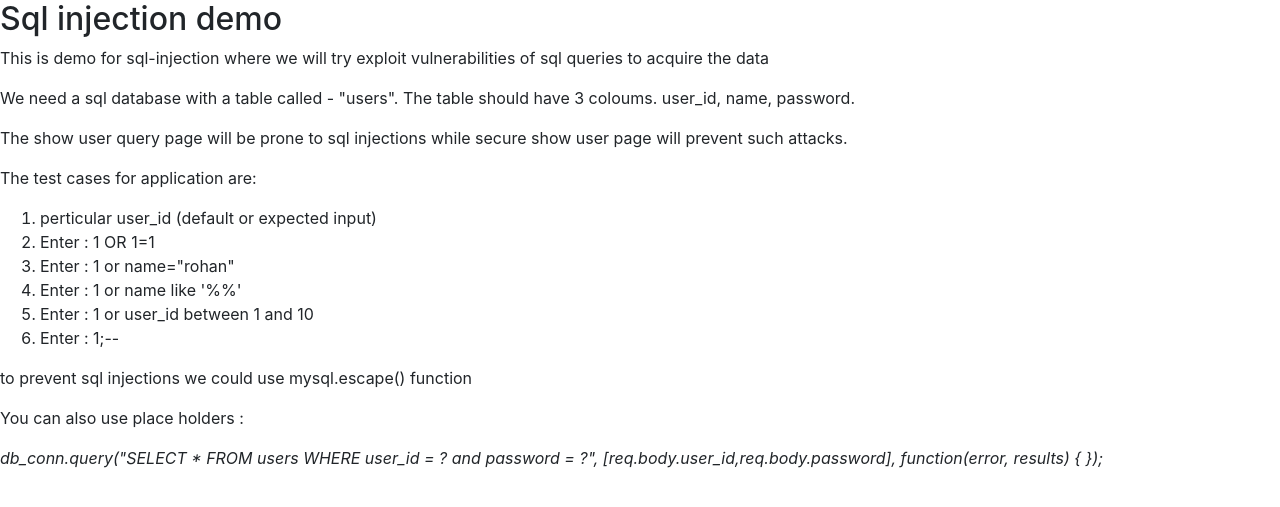
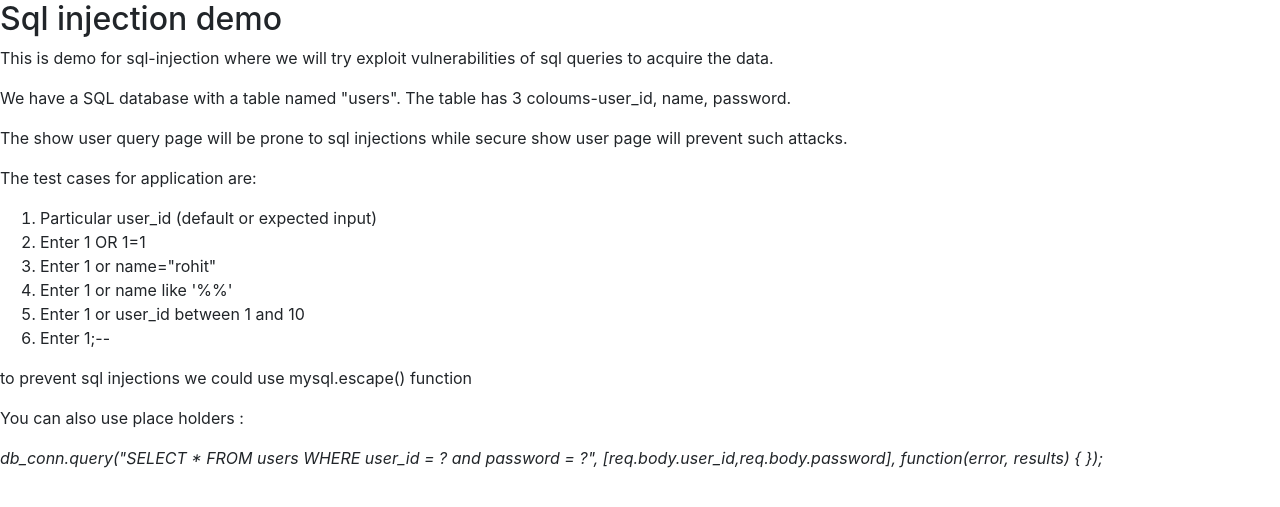
Before and after one commit to prabodhw96/SQL_Injection, a Node server app: page / in a window 1280 px wide. Shown: the part 56-563 px from the top of the page. Run offline with Node 20, Linux system fonts and the light colour scheme; some libraries are stand-ins or nearby versions.

Commit message:
fix typo

```diff
--- a/views/home.ejs
+++ b/views/home.ejs
@@ -2,18 +2,18 @@
 
 <h2>Sql injection demo</h2>
 
-<p> This is demo for sql-injection where we will try exploit vulnerabilities of sql queries to acquire the data </p>
-<p>We need a sql database with a table called - "users". The table should have 3 coloums. user_id, name, password. </p>
-<p> The show user query page will be prone to sql injections while secure show user page will prevent such attacks. </p>
+<p> This is demo for sql-injection where we will try exploit vulnerabilities of sql queries to acquire the data.</p>
+<p>We have a SQL database with a table named "users". The table has 3 coloums-user_id, name, password.</p>
+<p> The show user query page will be prone to sql injections while secure show user page will prevent such attacks.</p>
 <p>
 The test cases for application are:
 	<ol>
-		<li>perticular user_id (default or expected input)</li>
-		<li>Enter : 1 OR 1=1</li>
-		<li>Enter : 1 or name="rohan"</li>
-		<li>Enter : 1 or name like '%%'</li>
-		<li>Enter : 1 or user_id between 1 and 10</li>
-		<li>Enter : 1;--</li>
+		<li>Particular user_id (default or expected input)</li>
+		<li>Enter 1 OR 1=1</li>
+		<li>Enter 1 or name="rohit"</li>
+		<li>Enter 1 or name like '%%'</li>
+		<li>Enter 1 or user_id between 1 and 10</li>
+		<li>Enter 1;--</li>
 	</ol>
 </p>
 <p> to prevent sql injections we could use mysql.escape() function </p>
--- a/views/login.ejs
+++ b/views/login.ejs
@@ -13,8 +13,8 @@
 </form>
 
 <ol>
-<li>Enter perticular name and password from below</li>
-<li>Enter : 1; -- </li>
+<li>Enter particular name and password given below</li>
+<li>Enter 1; -- </li>
 </ol>
 </div>
 
--- a/views/secure-login.ejs
+++ b/views/secure-login.ejs
@@ -13,8 +13,8 @@
 </form>
 
 <ol>
-<li>Enter perticular name and password from below</li>
-<li>Enter : 1; -- </li>
+<li>Enter particular name and password given below</li>
+<li>Enter 1; -- </li>
 </ol>
 </div>
 
```
Also changed, not shown: views/secure-show-user.ejs (+5 -5 lines), views/show-user.ejs (+5 -5 lines).
